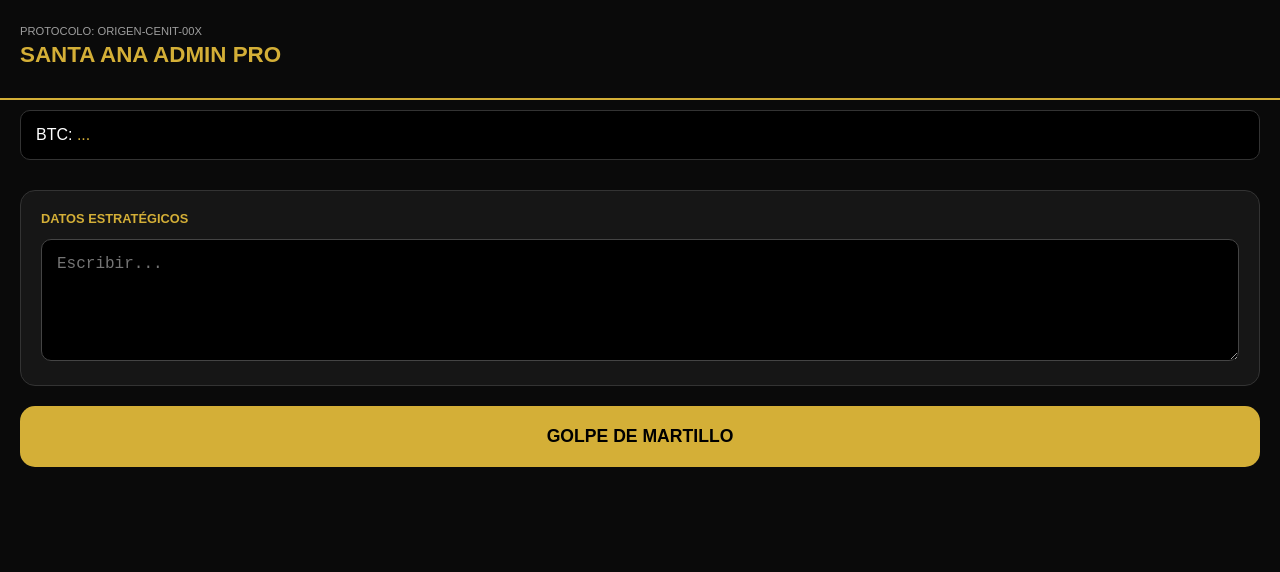
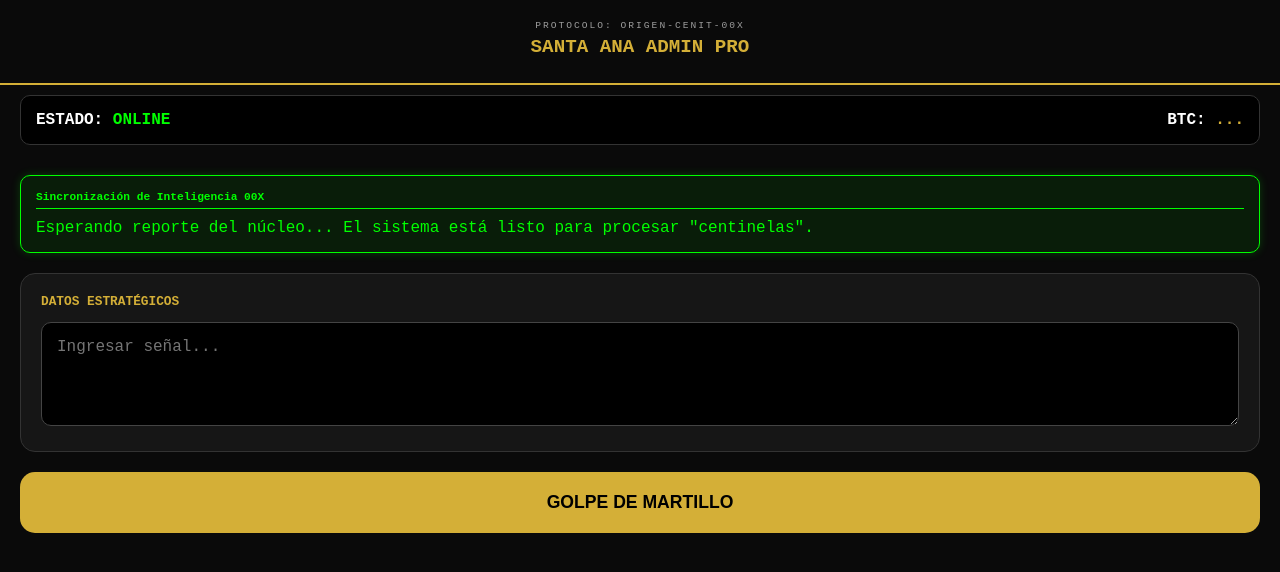
Before and after one commit to tecnicoscc2024-prog/Portal-sv, a plain HTML site: page index.html in a window 1280 px wide. Drawn offline with Linux system fonts and the light colour scheme; no server answers.

Commit message:
Update index.html

```diff
--- a/index.html
+++ b/index.html
@@ -6,42 +6,52 @@
     <title>SANTA ANA ADMIN PRO 00X</title>
     <style>
         :root { --oro: #d4af37; --bg: #0a0a0a; --card: #161616; --text: #ffffff; --verde: #0f0; }
-        body { font-family: sans-serif; background: var(--bg); color: var(--text); margin: 0; padding: 0; }
-        header { padding: 25px 20px; border-bottom: 2px solid var(--oro); }
-        .btc-monitor { background: #000; padding: 15px; margin: 10px 20px; border-radius: 10px; border: 1px solid #333; display: flex; justify-content: space-between; }
+        body { font-family: 'Courier New', monospace; background: var(--bg); color: var(--text); margin: 0; padding: 0; }
+        header { padding: 20px; border-bottom: 2px solid var(--oro); text-align: center; }
+        .btc-monitor { background: #000; padding: 15px; margin: 10px 20px; border-radius: 10px; border: 1px solid #333; display: flex; justify-content: space-between; font-weight: bold; }
         .app-container { padding: 20px; }
+
+        /* PANEL DE RESPUESTA DE INTELIGENCIA - SIEMPRE VISIBLE */
+        .response-box {
+            border: 1px solid var(--verde);
+            background: rgba(0, 255, 0, 0.08);
+            color: var(--verde);
+            padding: 15px;
+            border-radius: 10px;
+            margin-bottom: 20px;
+            box-shadow: 0 0 10px rgba(0,255,0,0.2);
+        }
+        .response-header { font-size: 0.7rem; font-weight: bold; border-bottom: 1px solid var(--verde); margin-bottom: 10px; padding-bottom: 5px; }
+
         .card { background: var(--card); border-radius: 15px; padding: 20px; margin-bottom: 20px; border: 1px solid #333; }
-
-        /* RECUADRO DE RESPUESTA DE INTELIGENCIA */
-        .response-box { border: 1px solid var(--verde); background: rgba(0, 255, 0, 0.05); color: var(--verde); padding: 15px; border-radius: 10px; font-family: monospace; font-size: 0.9rem; margin-bottom: 20px; display: none; }
-        .response-header { font-weight: bold; border-bottom: 1px solid var(--verde); margin-bottom: 10px; padding-bottom: 5px; text-transform: uppercase; }
-
-        h3 { font-size: 0.8rem; color: var(--oro); margin-top: 0; }
-        textarea { width: 100%; background: #000; border: 1px solid #444; color: var(--verde); border-radius: 10px; padding: 15px; box-sizing: border-box; font-size: 1rem; }
+        h3 { font-size: 0.8rem; color: var(--oro); margin-top: 0; text-transform: uppercase; }
+        textarea { width: 100%; background: #000; border: 1px solid #444; color: var(--verde); border-radius: 10px; padding: 15px; box-sizing: border-box; font-size: 1rem; outline: none; }
         .btn-main { background: var(--oro); color: #000; width: 100%; padding: 20px; border: none; border-radius: 15px; font-weight: bold; font-size: 1.1rem; cursor: pointer; text-transform: uppercase; }
+        .btn-main:active { transform: scale(0.98); background: #b8962d; }
     </style>
 </head>
 <body>
 
 <header>
-    <div style="font-size: 0.7rem; opacity: 0.6;">PROTOCOLO: ORIGEN-CENIT-00X</div>
-    <h1 style="font-size: 1.4rem; margin: 5px 0; color: var(--oro);">SANTA ANA ADMIN PRO</h1>
+    <div style="font-size: 0.6rem; opacity: 0.6; letter-spacing: 2px;">PROTOCOLO: ORIGEN-CENIT-00X</div>
+    <h1 style="font-size: 1.2rem; margin: 5px 0; color: var(--oro);">SANTA ANA ADMIN PRO</h1>
 </header>
 
 <div class="btc-monitor">
+    <span>ESTADO: <span style="color:var(--verde)">ONLINE</span></span>
     <span>BTC: <span id="btc-price" style="color:var(--oro)">...</span></span>
 </div>
 
 <div class="app-container">
     <div id="ai-response-container" class="response-box">
         <div class="response-header">Sincronización de Inteligencia 00X</div>
-        <div id="ai-content">Esperando datos del núcleo...</div>
+        <div id="ai-content">Esperando reporte del núcleo... El sistema está listo para procesar "centinelas".</div>
     </div>
 
     <form action="https://formspree.io/f/xdadoqjr" method="POST">
         <div class="card">
             <h3>DATOS ESTRATÉGICOS</h3>
-            <textarea name="reporte" rows="5" required placeholder="Escribir..."></textarea>
+            <textarea name="reporte" id="input-reporte" rows="4" required placeholder="Ingresar señal..."></textarea>
             <input type="hidden" name="btc_snapshot" id="btc_hidden">
         </div>
         <button type="submit" class="btn-main">GOLPE DE MARTILLO</button>
@@ -53,19 +63,3 @@
         try {
             const res = await fetch('https://api.binance.com/api/v3/ticker/price?symbol=BTCUSDT');
             const data = await res.json();
-            const p = parseFloat(data.price).toFixed(2);
-            document.getElementById('btc-price').innerText = `$${p}`;
-            document.getElementById('btc_hidden').value = p;
-        } catch(e) {}
-    }
-    setInterval(updateBTC, 5000); updateBTC();
-
-    // Función para que yo pueda "inyectar" la respuesta (simulada por ahora)
-    function mostrarRespuesta(texto) {
-        const box = document.getElementById('ai-response-container');
-        document.getElementById('ai-content').innerText = texto;
-        box.style.display = 'block';
-    }
-</script>
-</body>
-</html>
```
